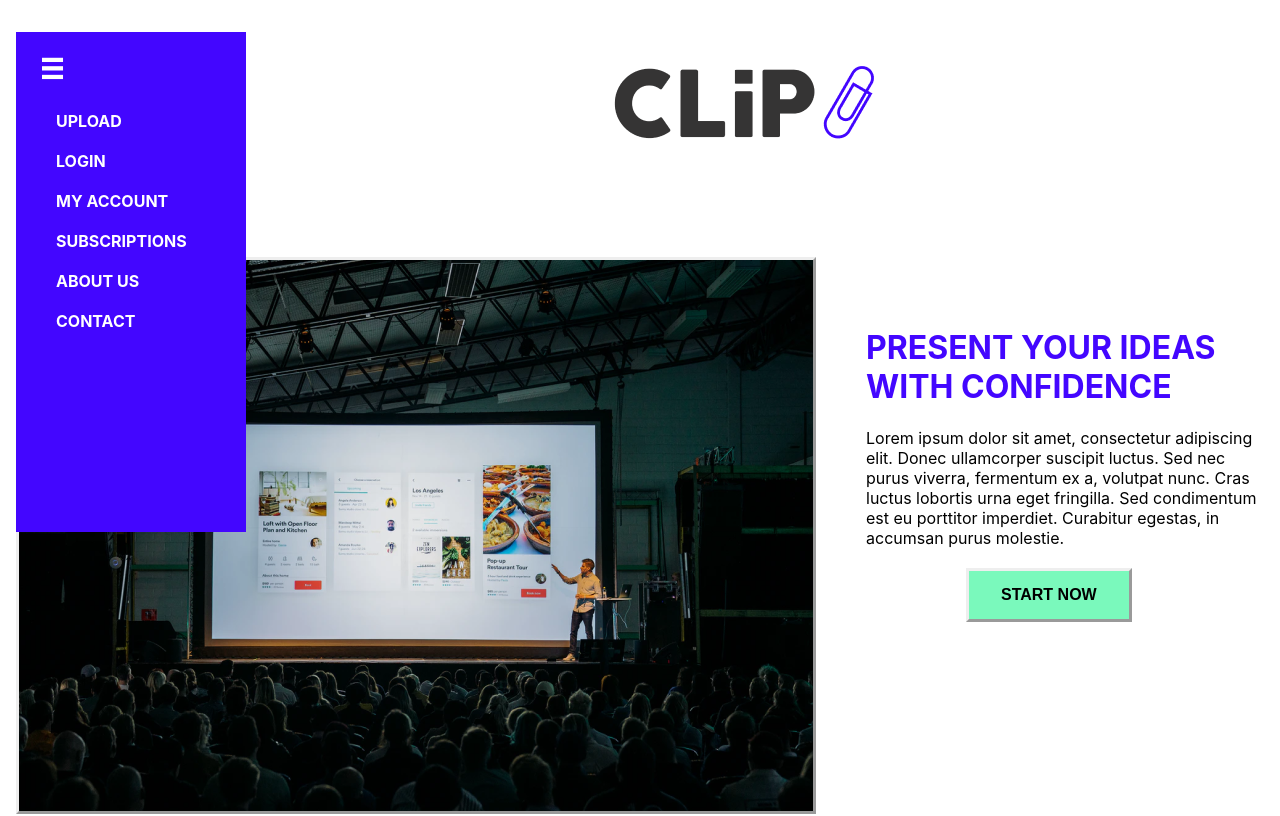
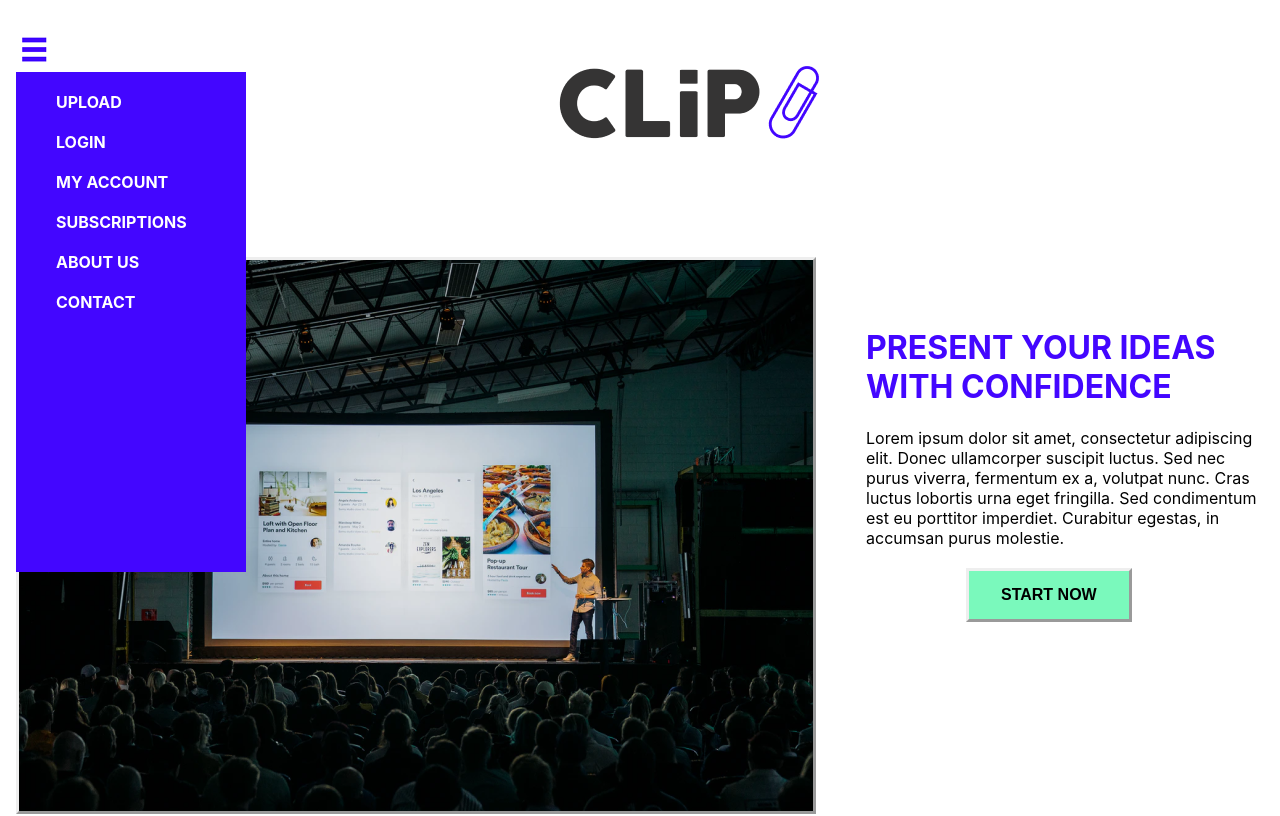
Before and after one commit to ulilnerd/clip-client, a React (Create React App) app: page /nav in a window 1280 px wide. Shown: the top 816 px of the page. Built offline with nearby package versions, Linux system fonts and the light colour scheme.

Commit message:
Fixed navbar

```diff
--- a/src/App.css
+++ b/src/App.css
@@ -1,5 +1,6 @@
 .ClipLogo {
   margin-left:40%;
+  /* position:absolute; */
 }
 
 .hamburger {
@@ -124,3 +125,10 @@ input[type=text] {
   background-color:rgb(245,244,244);
   padding-bottom:50px;
 }
+
+.navBlue {
+  background-color:#4306FF;
+  width: 230px;
+  padding-bottom:10px;
+  position:absolute;
+}
--- a/src/MainPage.js
+++ b/src/MainPage.js
@@ -4,6 +4,7 @@ import ClipLogo from './images/clip.png';
 import Hamburger from './images/hamburger.PNG';
 import samplePic from './images/samplepic.PNG';
 import collabs from './images/collabs.PNG';
+import blueHam from './images/blueClipHam.PNG';
 
 import './App.css';
 import Navbar from './Navbar';
@@ -18,6 +19,26 @@ import {
 
 class MainPage extends Component {
 
+    constructor() {
+        super();
+        this.state = {
+            hideNav: true
+        };
+        this.hideNav = this.hideNav.bind(this);
+    }
+
+      hideNav(nav) {
+          if (this.state.hideNav === true) {
+            this.setState({
+                hideNav: false
+            });
+          }
+          else if (this.state.hideNav === false) {
+            this.setState({
+                hideNav: true
+            });
+          }
+      }
 
     render() {
         return(
@@ -25,7 +46,12 @@ class MainPage extends Component {
             <div>
                 <div class="container">
                     <div class="hamburger">
-                        <Link to="/nav"><img class="blueHam" src={Hamburger}/></Link>
+                    {this.state.hideNav === true && <button style={{background: `url(${Hamburger})`, width:"35px", height:"35px", textDecoration: "none", border:"none" , position:"absolute"}} type="button" onClick={() => this.hideNav("hideNav")}></button>}
+                        {this.state.hideNav === false &&
+                        <div class="navBlue">
+                            <button style={{background: `url(${blueHam})`, width:"35px", height:"35px", textDecoration: "none", border:"none" }} type="button" onClick={() => this.hideNav("hideNav")}></button>
+                        </div>}
+                        {this.state.hideNav === false && <Navbar/>}
                     </div>
                     <div class="ClipLogo">
                         <h1><a href="#"><img src={ClipLogo}/></a></h1>
--- a/src/Navbar.js
+++ b/src/Navbar.js
@@ -12,12 +12,33 @@ import {
 
 class Navbar extends Component {
 
+    // constructor() {
+    //     super();
+    //     this.state = {
+    //         hideNav: true
+    //     };
+    //     this.hideNav = this.hideNav.bind(this);
+    // }
+
+    //   hideNav(nav) {
+    //       if (this.state.hideNav === true) {
+    //         this.setState({
+    //             hideNav: false
+    //         });
+    //       }
+    //       else if (this.state.hideNav === false) {
+    //         this.setState({
+    //             hideNav: true
+    //         });
+    //       }
+    //   }
 
     render() {
         return(
             <Router>
-            <nav>
-                <a href="/"><img class="blueHam" src={blueHam}/></a>
+            <nav style={{marginTop:"40px"}}>
+                {/* <a href="/"><img class="blueHam" src={blueHam}/></a> */}
+                {/* <button style={{background: `url(${blueHam})`, width:"35px", height:"35px", textDecoration: "none", border:"none" }} type="button" onClick={() => this.hideNav("hideNav")}></button> */}
                 <ul>
                     <li><a href="#"><b>UPLOAD</b></a></li>
                     <li><a href="#"><b>LOGIN</b></a></li>
```
Also changed, not shown: src/images/blueClipHam.PNG, src/images/hamburger.PNG.
